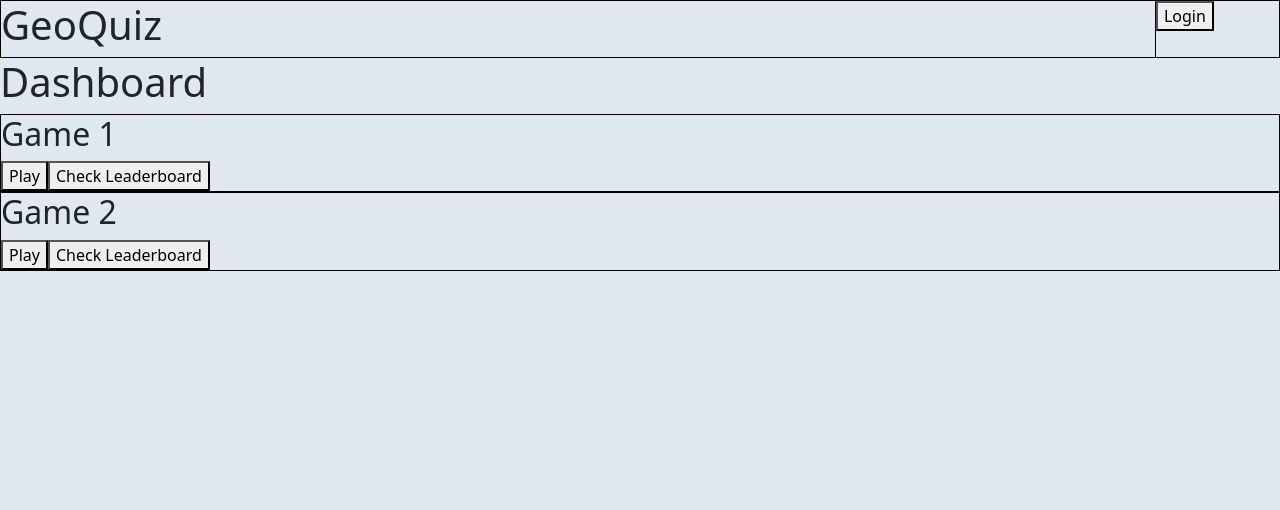
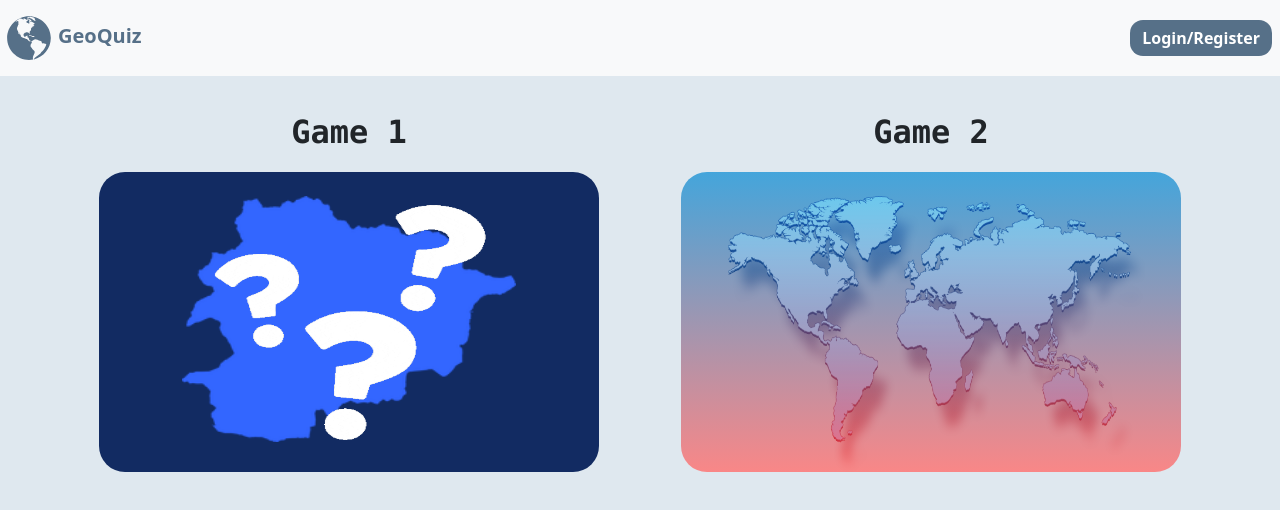
Before and after one commit to AdrikGG/FullStackFinal, a React (Create React App) app in the folder client/: page /dashboard in a window 1280 px wide. Shown: the top 510 px of the page. Built offline with nearby package versions, Linux system fonts and the light colour scheme.

Commit message:
fully integrated Home-Page-UI

```diff
--- a/client/src/App.js
+++ b/client/src/App.js
@@ -1,17 +1,17 @@
 import React, { useEffect } from 'react';
 import { Routes, Route, Navigate } from 'react-router-dom';
-import Auth from './components/Auth/Auth';
-import Dashboard from './components/Dashboard/Dashboard';
-import Navbar from './components/Navbar/Navbar';
 import axios from 'axios';
+
 import store from './store/index';
-import Profile from './pages/Profile';
+import 'bootstrap/dist/css/bootstrap.min.css';
+import './App.css';
+
+import MyNavbar from './pages/MyNavbar';
+import Home from './pages/Home';
 import Quiz01 from './components/Quizzes/Quiz01';
 import GuessGame from './components/Quizzes/GuessGame/GuessGame';
-import './App.css';
 import Login from './pages/Login';
-import MyNavbar from './pages/MyNavbar';
-import 'bootstrap/dist/css/bootstrap.min.css';
+import Profile from './pages/Profile';
 
 const App = () => {
   useEffect(() => {
@@ -32,24 +32,14 @@ const App = () => {
 
   return (
     <div className="app">
-      <Navbar />
+      <MyNavbar />
       <Routes>
-        {/* <Route path="/" element={<Layout />}> */}
-        {/* <Route index element={<Home />} /> */}
-        <Route path="/dashboard" element={<Dashboard />} />
-        <Route path="/account" element={<Login />} />
+        <Route path="/dashboard" element={<Home />} />
+        <Route path="/login" element={<Login />} />
         <Route path="/profile" element={<Profile />} />
-        {/* </Route> */}
-        {/* <Route path="/account" element={<Auth />} /> */}
-        {/* <Route path="/profile" element={<Profile />} /> */}
-        <Route path="/quiz01" element={<Quiz01 />} />
+        <Route path="/silhouette" element={<Quiz01 />} />
         <Route path="/guess-game" element={<GuessGame />} />
         <Route path="*" element={<Navigate to="/dashboard" replace />} />
-        <Route path="/" element={<MyNavbar />}>
-          {/* <Route index element={<Home />} /> */}
-          <Route path="Login" element={<Login />} />
-          <Route path="Profile" element={<Profile />} />
-        </Route>
       </Routes>
     </div>
   );
--- a/client/src/components/Quizzes/GuessGame/GuessGame.js
+++ b/client/src/components/Quizzes/GuessGame/GuessGame.js
@@ -73,7 +73,7 @@ const GuessGame = () => {
       if (!guessCode) {
         return;
       }
-      const maxDist = 275;
+      const maxDist = 225;
       const dist = distance(guessCode['latitude'], guessCode['longitude']);
       const gradient = chroma.scale([
         'red',
--- a/client/src/pages/MyNavbar.js
+++ b/client/src/pages/MyNavbar.js
@@ -9,31 +9,34 @@ import { GoGlobe } from 'react-icons/go';
 import MainButton from '../components/MainButton';
 import './MyNavbar.css';
 
+import { useSelector } from 'react-redux';
+
 const Layout = () => {
   //const [isUser, setIsUser] = useState(false);
   //let isUser = true;
-  let isUser = false;
+  const user = useSelector((state) => state.user);
+  if (user) console.log(user);
 
   return (
     <>
-      <Navbar bg='light'>
-        <LinkContainer to='/'>
-          <Navbar.Brand className='changeText'>
-            <GoGlobe className='mx-1' style={{ width: 50, height: 50 }} />
+      <Navbar bg="light">
+        <LinkContainer to="/dashboard">
+          <Navbar.Brand className="changeText">
+            <GoGlobe className="mx-1" style={{ width: 50, height: 50 }} />
             GeoQuiz
           </Navbar.Brand>
         </LinkContainer>
-        <Navbar.Collapse className='justify-content-end'>
+        <Navbar.Collapse className="justify-content-end">
           <Nav>
-            {isUser && (
-              <LinkContainer to='/profile'>
+            {user && (
+              <LinkContainer to="/profile">
                 <Nav.Link>
-                  <MdAccountCircle className='mx-1 changeIcon' />
+                  <MdAccountCircle className="mx-1 changeIcon" />
                 </Nav.Link>
               </LinkContainer>
             )}
-            {!isUser && (
-              <LinkContainer to='/login'>
+            {!user && (
+              <LinkContainer to="/login">
                 <Nav.Link>
                   <MainButton
                     text={'Login/Register'}
```
Also changed, not shown: client/src/components/PlayGame.js (+19 -5 lines).
